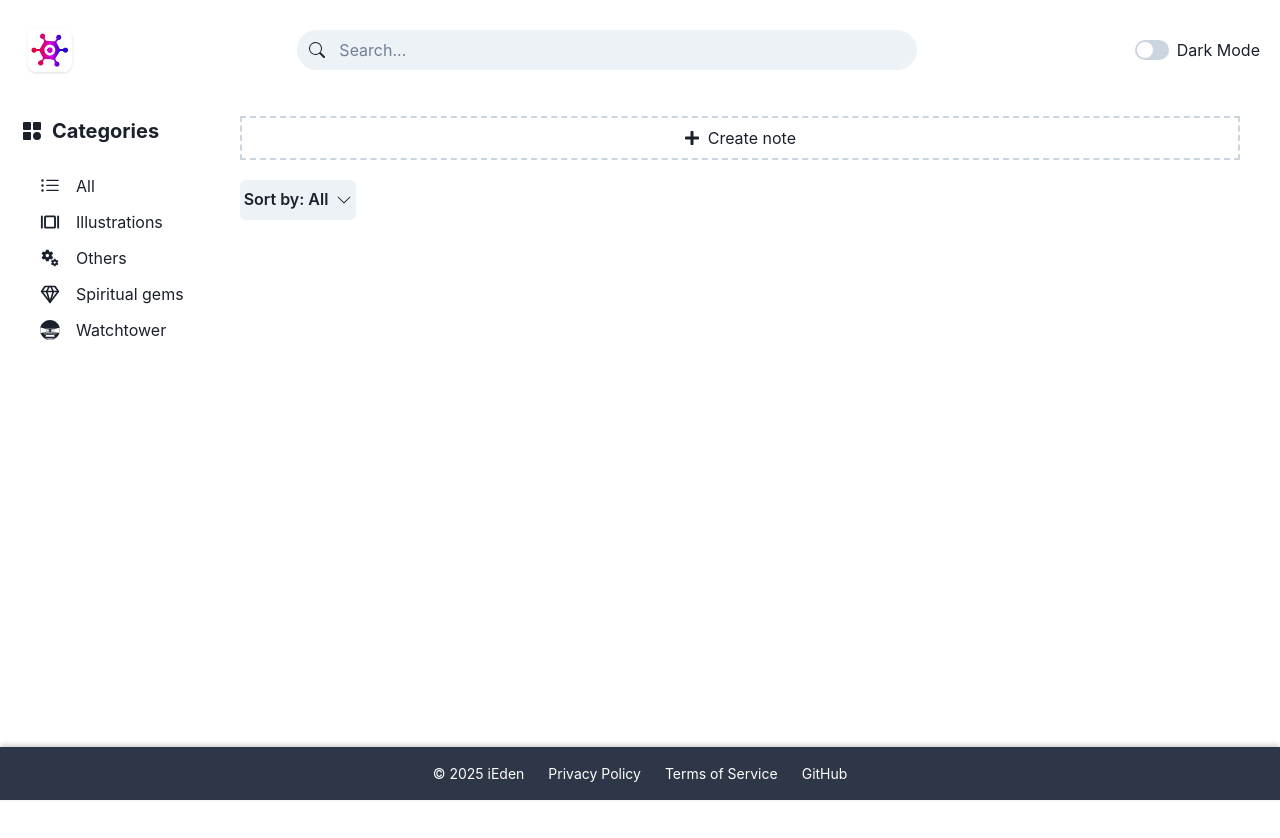
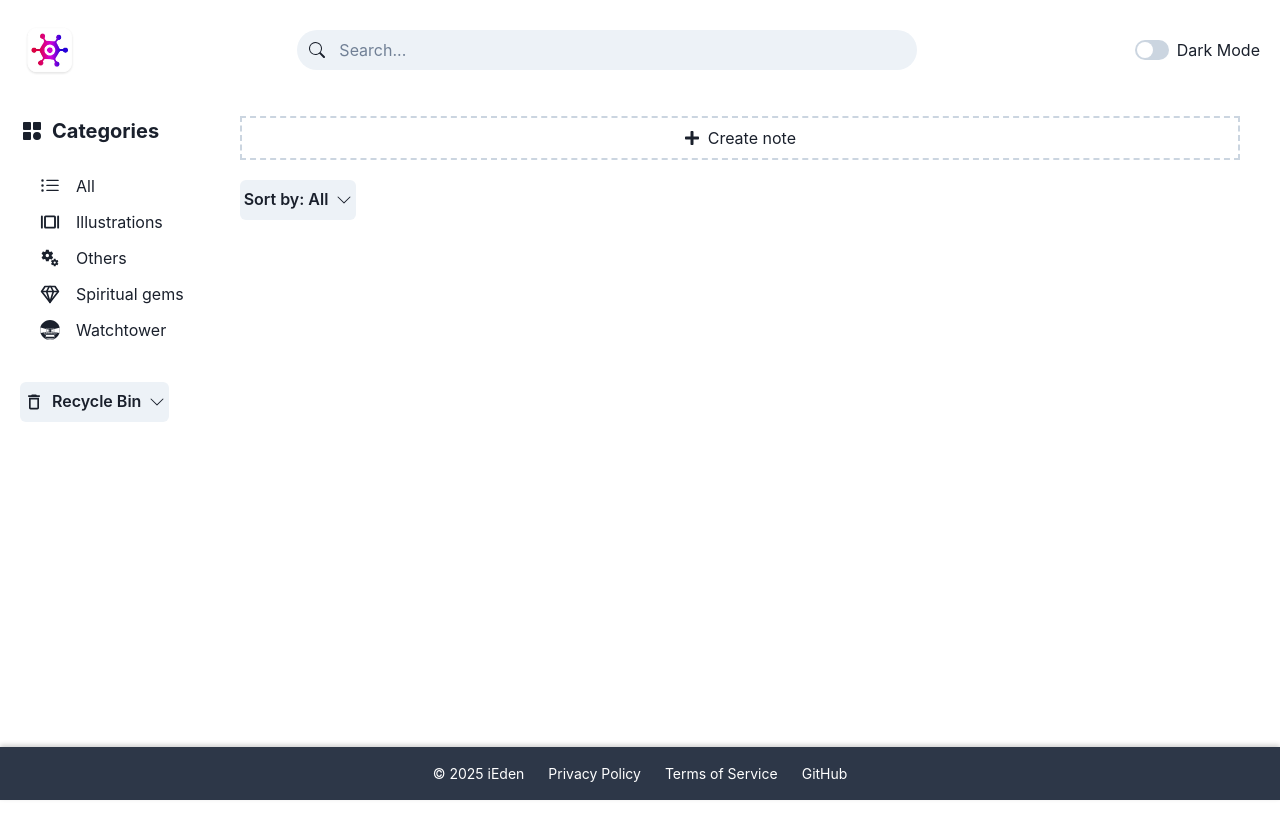
Before and after one commit to webdeveden/note-app, a React (Vite) app: page / in a window 1280 px wide. Shown: the top 838 px of the page. Built offline with nearby package versions, Linux system fonts and the light colour scheme.

Commit message:
adding a recycle bin

```diff
--- a/src/App.tsx
+++ b/src/App.tsx
@@ -18,10 +18,16 @@ import CategoryList from "./components/CategoryList";
 import NoteCard, { type CardProps } from "./components/NoteCard";
 import NoteContent from "./components/NoteContent";
 import ShowNote from "./components/ShowNote";
-import { loadNotesFromStorage, saveNotesToStorage } from "./utils/storage";
+import {
+  loadDeletedNotesFromStorage,
+  loadNotesFromStorage,
+  saveDeletedNotesToStorage,
+  saveNotesToStorage,
+} from "./utils/storage";
 import CreateNote from "./components/CreateNote";
 import SortCategory from "./components/SortCategory";
 import Footer from "./components/Footer";
+import Recycle from "./components/Recycle";
 
 function App() {
   const [notes, setNotes] = useState<CardProps[]>([]);
@@ -37,12 +43,14 @@ function App() {
   const mainContentRef = useRef<HTMLDivElement>(null);
   const [currentCategory, setCurrentCategory] = useState<string | null>(null); // for highlight & scroll
   const [filterCategory, setFilterCategory] = useState<string | null>(null); // for filtering notes
+  const [showRecycle, setShowRecycle] = useState(false);
+  const [deletedNotes, setDeletedNotes] = useState<CardProps[]>([]);
 
   const handleSave = (note: CardProps) => {
     if (selectedNote) {
       const updated = allNotes.map((n) => (n.id === note.id ? note : n));
-      setAllNotes(updated);
-      setNotes(updated);
+      setAllNotes(updated); // become allnotes
+      setNotes(updated); // become notes
       setSelectedNote(null);
     } else {
       const updated = [...allNotes, note];
@@ -53,12 +61,17 @@ function App() {
   };
 
   const handleDelete = (id: number) => {
-    const confirmed = window.confirm(
-      "Are you sure you want to delete? This operation can't be undone!"
-    );
+    const confirmed = window.confirm(`Are you sure you want to delete?`);
+    if (!confirmed) return;
 
-    if (!confirmed) return;
     const updated = allNotes.filter((n) => n.id !== id);
+    const deletedNote = allNotes.find((n) => n.id === id);
+
+    if (deletedNote) {
+      deletedNote.deletedAt = Date.now(); // Save delete timestamp
+      setDeletedNotes((prev) => [...prev, deletedNote]);
+    }
+
     setAllNotes(updated);
     setNotes(updated);
   };
@@ -134,7 +147,19 @@ function App() {
     setNotes(filtered);
   };
 
-  // grouping categories and it's note content
+  const handleToggleRecycle = () => {
+    setShowRecycle((prev) => !prev);
+  };
+
+  const handleUndoDeleted = (id: number) => {
+    const note = deletedNotes.find((t) => t.id === id);
+    if (!note) return;
+    setNotes((prev) => [...prev, note]);
+    setAllNotes((prev) => [...prev, note]);
+    setDeletedNotes((prev) => prev.filter((t) => t.id !== id));
+  };
+
+  // grouping categories and it's note content using reduce
 
   const grouped = notes.reduce<Record<string, CardProps[]>>((acc, note) => {
     acc[note.category] = acc[note.category] || [];
@@ -142,6 +167,7 @@ function App() {
     return acc;
   }, {});
 
+  // sorting grouped notes in alphabetical
   const sortedGrouped = Object.entries(grouped).sort((a, b) =>
     a[0].localeCompare(b[0])
   );
@@ -154,14 +180,25 @@ function App() {
     const stored = loadNotesFromStorage();
     setAllNotes(stored);
     setNotes(stored);
+
+    const deleted = loadDeletedNotesFromStorage();
+
+    const tenDaysAgo = Date.now() - 10 * 24 * 60 * 60 * 1000; // 10 days in milliseconds
+
+    const filteredDeleted = deleted.filter(
+      (note) => !note.deletedAt || note.deletedAt > tenDaysAgo
+    );
+
+    setDeletedNotes(filteredDeleted);
     setIsLoaded(true);
   }, []);
 
   useEffect(() => {
     if (isLoaded) {
       saveNotesToStorage(allNotes);
+      saveDeletedNotesToStorage(deletedNotes);
     }
-  }, [allNotes, isLoaded]);
+  }, [allNotes, deletedNotes, isLoaded]);
 
   return (
     <>
@@ -197,6 +234,11 @@ function App() {
                 ].sort()}
                 selectedCategory={currentCategory}
                 onSelectCategory={handleScrollTo}
+              />
+              <Recycle
+                notes={showRecycle ? deletedNotes : []}
+                onSelect={handleToggleRecycle}
+                onUndo={handleUndoDeleted}
               />
             </GridItem>
             {/* <GridItem area="divider" bg="gray.200" width="1px" /> */}
--- a/src/components/NoteCard.tsx
+++ b/src/components/NoteCard.tsx
@@ -22,6 +22,7 @@ export interface CardProps {
   text: string;
   category: string;
   owner: string;
+  deletedAt?: number;
 }
 
 interface NoteCardProps {
--- /dev/null
+++ b/src/components/Recycle.tsx
@@ -0,0 +1,73 @@
+import {
+  Button,
+  HStack,
+  List,
+  ListIcon,
+  ListItem,
+  Tooltip,
+} from "@chakra-ui/react";
+import type { CardProps } from "./NoteCard";
+import { BsChevronDown } from "react-icons/bs";
+import { FaRegTimesCircle } from "react-icons/fa";
+import { GrUndo } from "react-icons/gr";
+import { MdOutlineDeleteOutline } from "react-icons/md";
+
+interface RecycleProps {
+  notes: CardProps[];
+  onSelect: () => void;
+  onUndo: (id: number) => void;
+}
+
+const Recycle = ({ notes, onSelect, onUndo }: RecycleProps) => {
+  return (
+    <>
+      <Button
+        rightIcon={<BsChevronDown />}
+        leftIcon={<MdOutlineDeleteOutline size="20px" />}
+        onClick={onSelect}
+        justifyContent="flex-start"
+        padding={1}
+        marginY={5}
+      >
+        Recycle Bin
+      </Button>
+
+      <List paddingLeft={0}>
+        {notes.map((note) => (
+          <>
+            <ListItem
+              key={note.id}
+              display="flex"
+              justifyContent="space-between"
+            >
+              <HStack justifyContent="space-between" w="100%">
+                <div>
+                  <ListIcon
+                    as={FaRegTimesCircle}
+                    color="red.400"
+                    whiteSpace="pre-wrap"
+                  />
+                  {note.title.length <= 10
+                    ? note.title
+                    : note.title.substring(0, 10) + "..."}
+                </div>
+                <Tooltip label="restore" hasArrow placement="right">
+                  <span>
+                    <GrUndo
+                      color="orange"
+                      size="25px"
+                      onClick={() => onUndo(note.id)}
+                      style={{ cursor: "pointer" }}
+                    />
+                  </span>
+                </Tooltip>
+              </HStack>
+            </ListItem>
+          </>
+        ))}
+      </List>
+    </>
+  );
+};
+
+export default Recycle;
--- a/src/utils/storage.ts
+++ b/src/utils/storage.ts
@@ -1,8 +1,8 @@
-// utils/storage.ts
 // utils/storage.ts
 import type { CardProps } from "../components/NoteCard";
 
 const STORAGE_KEY = "my_notes";
+const DELETED_STORAGE_KEY = "deleted_notes";
 
 export function saveNotesToStorage(notes: CardProps[]) {
   try {
@@ -23,3 +23,25 @@ export function loadNotesFromStorage(): CardProps[] {
     return [];
   }
 }
+
+// NEW: Save deleted notes
+export function saveDeletedNotesToStorage(notes: CardProps[]) {
+  try {
+    const data = JSON.stringify(notes);
+    localStorage.setItem(DELETED_STORAGE_KEY, data);
+  } catch (error) {
+    console.error("Failed to save deleted notes to localStorage", error);
+  }
+}
+
+// NEW: Load deleted notes
+export function loadDeletedNotesFromStorage(): CardProps[] {
+  try {
+    const data = localStorage.getItem(DELETED_STORAGE_KEY);
+    if (!data) return [];
+    return JSON.parse(data);
+  } catch (error) {
+    console.error("Failed to load deleted notes from localStorage", error);
+    return [];
+  }
+}
```
